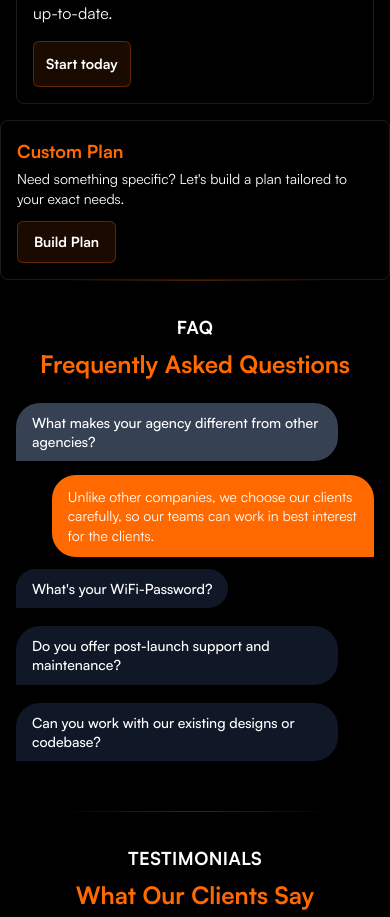
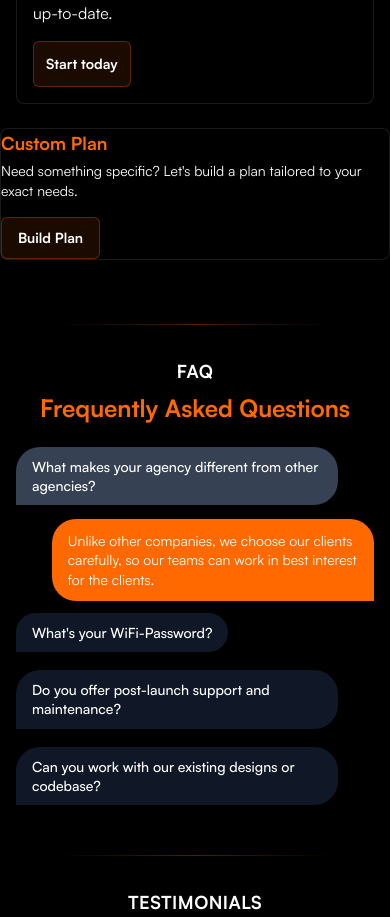
Before and after one commit to them2dt/emptea-homepage, a Next.js app: page / in a window 390 px wide. Shown: the part 3620-4537 px from the top of the page. Built offline with nearby package versions, Linux system fonts and the light colour scheme.

Commit message:
update CustomPricing component layout for improved responsiveness and adjust styling for better visual consistency

```diff
--- a/app/components/CustomPricing.tsx
+++ b/app/components/CustomPricing.tsx
@@ -124,7 +124,7 @@ const CustomPricing = () => {
 
   return (
     <>
-      <div className="flex flex-col md:flex-row justify-between items-start md:items-center max-w-5xl mx-auto mt-4 md:mt-6 p-4 md:p-5 border border-white/10 rounded-lg bg-black text-left gap-3 md:gap-0">
+      <div className="flex flex-col md:flex-row justify-between items-start md:items-center max-w-6xl mx-auto mt-6 md:mt-8 md:p-6 border border-white/10 rounded-lg bg-black text-left gap-4 md:gap-0 my-16">
         <div className="text-left">
           <h4 className="font-bold text-orange-500 text-lg md:text-xl mb-1">Custom Plan</h4>
           <p className="text-white text-sm md:text-base m-0">Need something specific? Let&apos;s build a plan tailored to your exact needs.</p>
```
